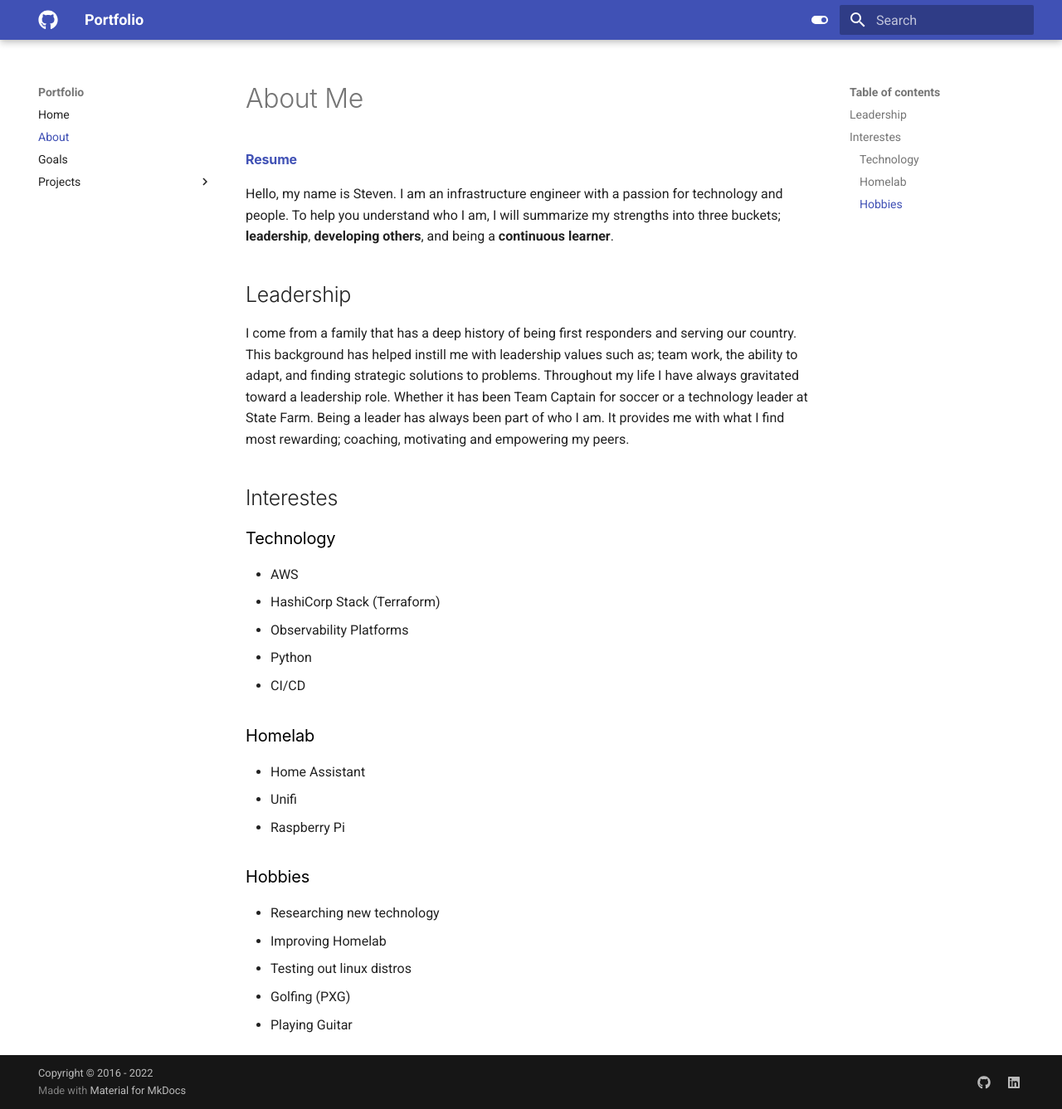
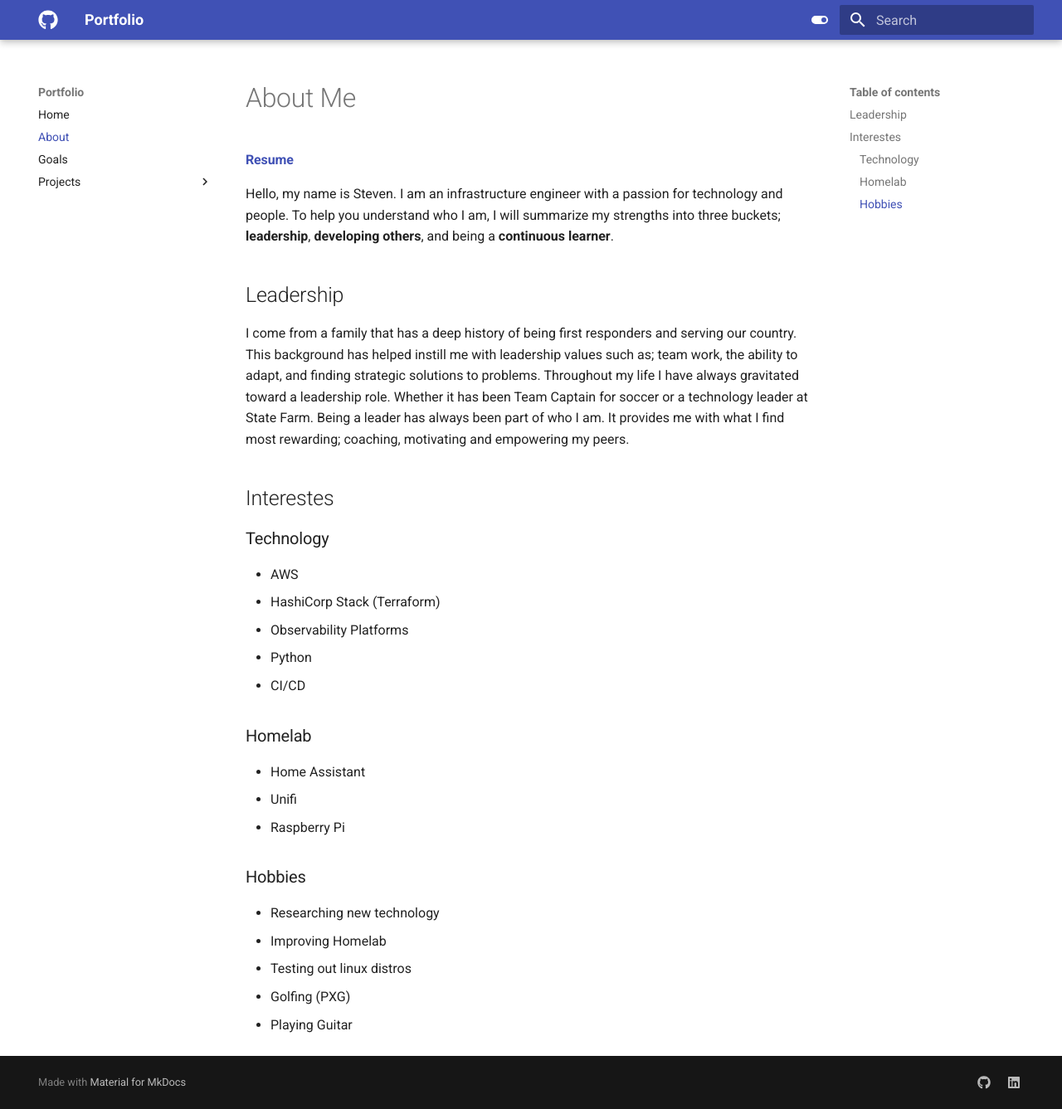
Before and after one commit to stevejoluc/stevejoluc.github.io, an MkDocs documentation site: the page built from docs/about/about.md, in a window 1280 px wide and 1337 px high. Shown: the whole window at 83% size. Built offline with MkDocs 1.6.1 and Material for MkDocs 9.7.7, drawn with Linux system fonts in a browser that asks for light colours.

Commit message:
remove css

```diff
--- a/mkdocs.yml
+++ b/mkdocs.yml
@@ -21,9 +21,6 @@
 site_name: Portfolio
 site_url: http://stevejoluc.github.io/
 site_author: Steven Lucero
-
-# Copyright
-copyright: Copyright &copy; 2016 - 2022
 
 extra_css:
   - assets/css/main.css
--- a/theme/assets/css/main.css
+++ b/theme/assets/css/main.css
@@ -1,4 +1,4 @@
-h1,
+/* h1,
 h2 {
     font-family: "MercherleSans-SemiBold", -apple-system, Helvetica, Arial, sans-serif;
 }
@@ -7,6 +7,5 @@ h3,
 h4,
 h5,
 h6 {
-    color: #000000;
     font-family: "MercherleSans-SemiBold", -apple-system, Helvetica, Arial, sans-serif;
-}
+} */
```
